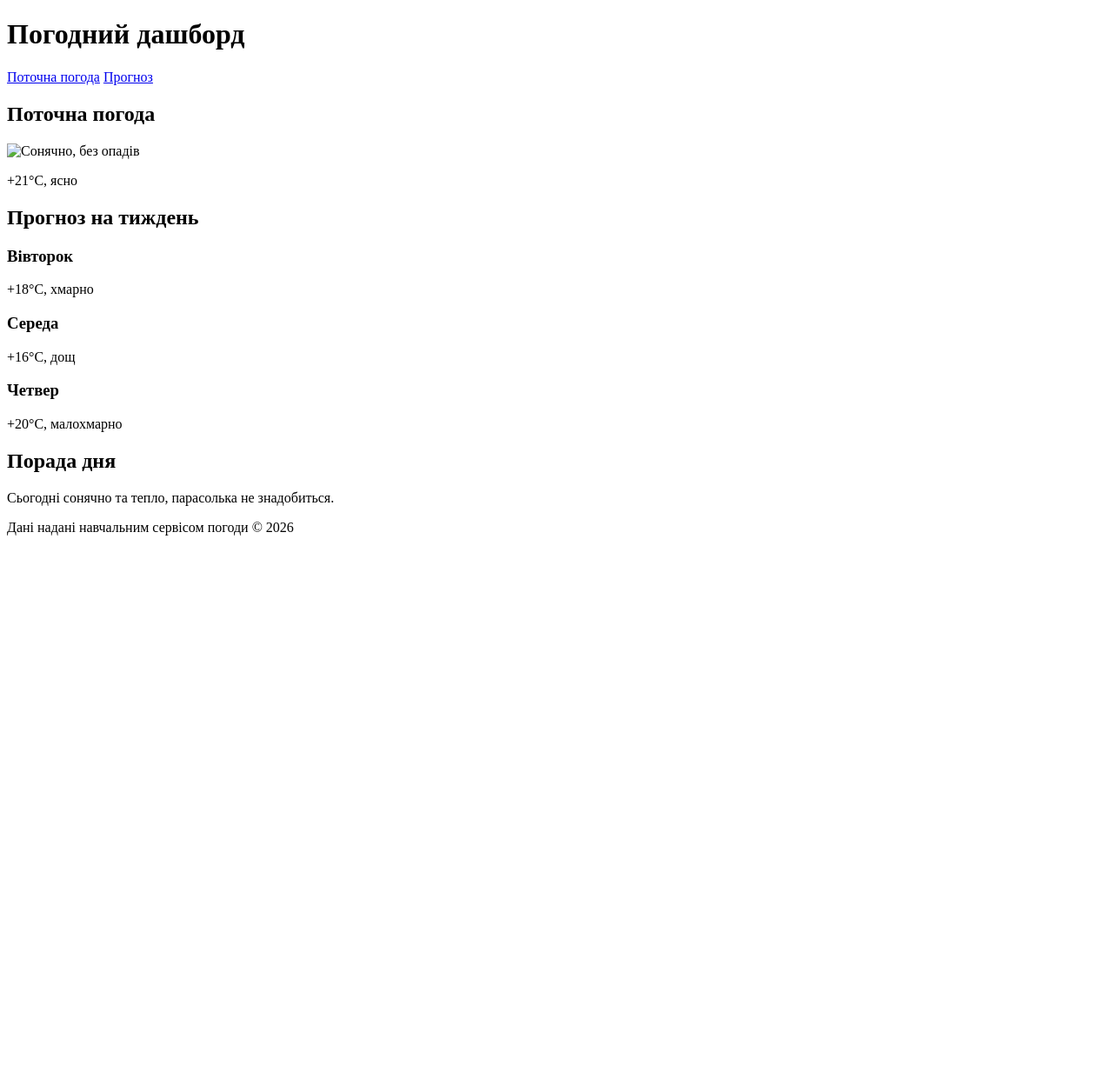
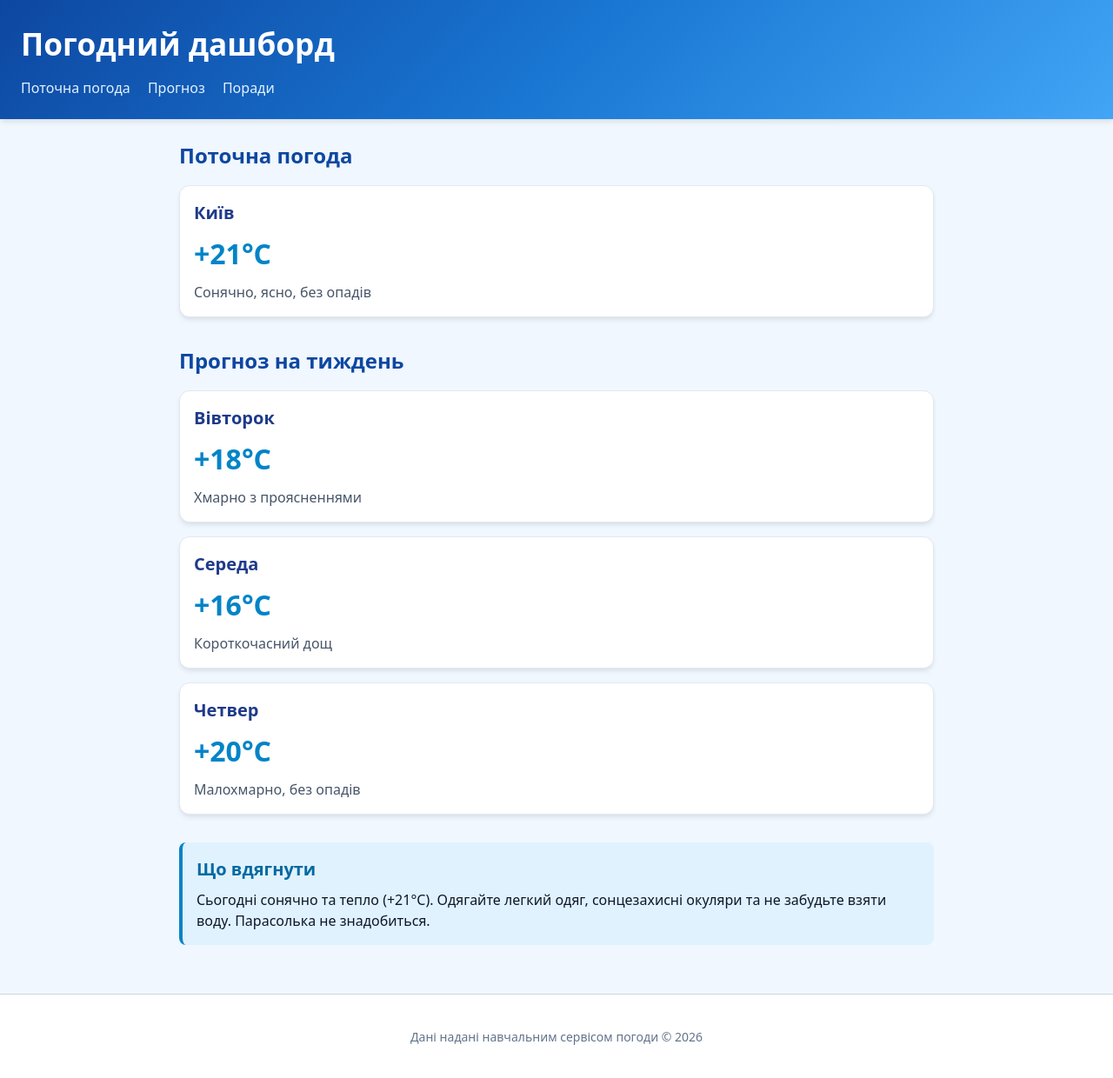
Before and after one commit to Minly999/Uni-web, a plain HTML site: page weather-dashboard/index.html in a window 1280 px wide. Shown: the whole page at 87% size. Before the commit the page ends 800 px from the top, so only its background shows below. Drawn offline with Linux system fonts and the light colour scheme.

Commit message:
added CSS

```diff
--- a/weather-dashboard/css/style.css
+++ b/weather-dashboard/css/style.css
@@ -0,0 +1,112 @@
+*,
+*::before,
+*::after {
+  box-sizing: border-box;
+}
+
+body {
+  margin: 0;
+  font-family: system-ui, -apple-system, BlinkMacSystemFont, "Segoe UI", Roboto, sans-serif;
+  line-height: 1.5;
+  color: #1a202c;
+  background-color: #f0f7ff;
+}
+
+header {
+  background: linear-gradient(135deg, #0d47a1, #1976d2, #42a5f5);
+  padding: 24px;
+  color: #ffffff;
+  box-shadow: 0 4px 6px -1px rgba(0, 0, 0, 0.1);
+}
+
+header h1 {
+  margin: 0 0 12px 0;
+  font-size: 2.2rem;
+  font-weight: 700;
+  color: #ffffff;
+}
+
+header nav a {
+  color: #e3f2fd;
+  text-decoration: none;
+  font-weight: 500;
+  margin-right: 16px;
+}
+
+header nav a:hover {
+  text-decoration: underline;
+}
+
+main {
+  max-width: 900px;
+  margin: 0 auto;
+  padding: 24px 16px;
+}
+
+section {
+  margin-bottom: 32px;
+}
+
+section h2 {
+  font-size: 1.5rem;
+  color: #0d47a1;
+  margin-top: 0;
+  margin-bottom: 16px;
+}
+
+article.card {
+  background-color: #ffffff;
+  padding: 16px;
+  border-radius: 12px;
+  box-shadow: 0 4px 6px -1px rgba(0, 0, 0, 0.08), 0 2px 4px -1px rgba(0, 0, 0, 0.04);
+  margin-bottom: 16px;
+  border: 1px solid #e2e8f0;
+}
+
+article.card h3 {
+  margin: 0 0 8px 0;
+  font-size: 1.25rem;
+  color: #1e3a8a;
+}
+
+article.card p {
+  margin: 0;
+  color: #475569;
+}
+
+.temp {
+  display: block;
+  font-size: 2rem;
+  font-weight: 700;
+  color: #0284c7;
+  margin: 4px 0 8px 0;
+}
+
+aside {
+  background-color: #e0f2fe;
+  padding: 16px;
+  border-radius: 8px;
+  border-left: 4px solid #0284c7;
+  margin-bottom: 32px;
+}
+
+aside h2 {
+  margin-top: 0;
+  margin-bottom: 8px;
+  font-size: 1.25rem;
+  color: #0369a1;
+}
+
+aside p {
+  margin: 0;
+  color: #0f172a;
+}
+
+footer {
+  padding: 24px 16px;
+  text-align: center;
+  font-size: 0.875rem;
+  color: #64748b;
+  border-top: 1px solid #cbd5e1;
+  background-color: #ffffff;
+}
--- a/weather-dashboard/index.html
+++ b/weather-dashboard/index.html
@@ -7,47 +7,57 @@
   <link rel="stylesheet" href="css/style.css">
 </head>
 <body>
+
   <header>
     <h1>Погодний дашборд</h1>
-    <nav>
+    <nav aria-label="Основна навігація">
       <a href="#current">Поточна погода</a>
       <a href="#forecast">Прогноз</a>
+      <a href="#advice">Поради</a>
     </nav>
   </header>
 
   <main>
-    <section id="current">
+    <section id="current" class="current-weather">
       <h2>Поточна погода</h2>
-      <img src="assets/img/sunny.svg" alt="Сонячно, без опадів">
-      <p>+21&deg;C, ясно</p>
+      <article class="card">
+        <h3>Київ</h3>
+        <span class="temp">+21°C</span>
+        <p>Сонячно, ясно, без опадів</p>
+      </article>
     </section>
 
     <section id="forecast">
       <h2>Прогноз на тиждень</h2>
-      <article>
+
+      <article class="card">
         <h3>Вівторок</h3>
-        <p>+18&deg;C, хмарно</p>
+        <span class="temp">+18°C</span>
+        <p>Хмарно з проясненнями</p>
       </article>
-      <article>
+
+      <article class="card">
         <h3>Середа</h3>
-        <p>+16&deg;C, дощ</p>
+        <span class="temp">+16°C</span>
+        <p>Короткочасний дощ</p>
       </article>
-      <article>
+
+      <article class="card">
         <h3>Четвер</h3>
-        <p>+20&deg;C, малохмарно</p>
+        <span class="temp">+20°C</span>
+        <p>Малохмарно, без опадів</p>
       </article>
     </section>
+
+    <aside id="advice">
+      <h2>Що вдягнути</h2>
+      <p>Сьогодні сонячно та тепло (+21°C). Одягайте легкий одяг, сонцезахисні окуляри та не забудьте взяти воду. Парасолька не знадобиться.</p>
+    </aside>
   </main>
-
-  <aside>
-    <h2>Порада дня</h2>
-    <p>Сьогодні сонячно та тепло, парасолька не знадобиться.</p>
-  </aside>
 
   <footer>
     <p>Дані надані навчальним сервісом погоди &copy; 2026</p>
   </footer>
 
-  <script src="js/app.js"></script>
 </body>
 </html>
```
